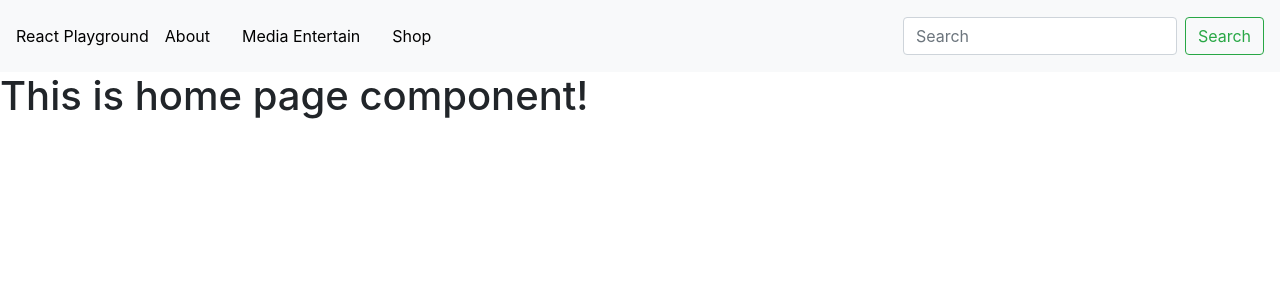
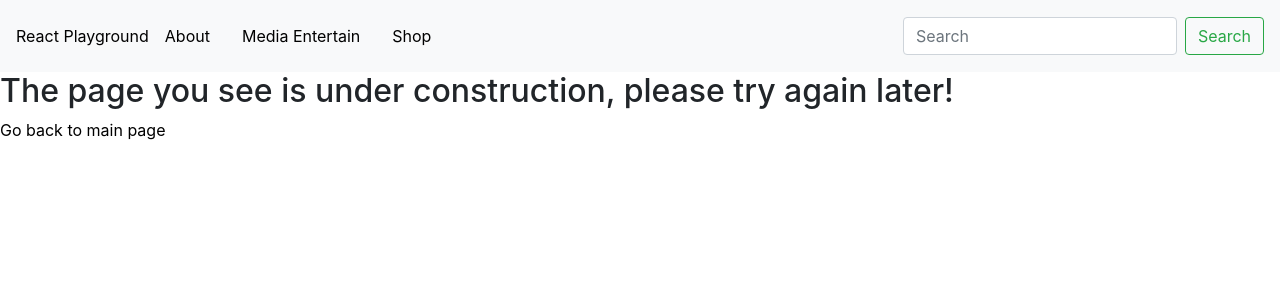
Before and after one commit to hoangkh/react-app, a React (Create React App) app: page /under-construction in a window 1280 px wide. Shown: the top 300 px of the page. Built offline with nearby package versions, Linux system fonts and the light colour scheme.

Commit message:
added error pages

```diff
--- a/src/App.js
+++ b/src/App.js
@@ -10,6 +10,9 @@ import { FontAwesomeIcon } from '@fortawesome/react-fontawesome'
 
 import Home from "./components/pages/HomePage";
 import About from "./components/pages/AboutPage";
+import NotFoundPage from "./components/pages/NotFoundPage";
+import UnderConstructionPage from "./components/pages/UnderConstructionPage";
+
 import MediaEntertain from "./components/media-entertain/Main";
 import Shop from "./components/shop/Shop";
 
@@ -42,8 +45,14 @@ export default function App() {
           <Route path="/shop">
             <Shop />
           </Route>
-          <Route path="/">
+          <Route path="/under-construction">
+            <UnderConstructionPage />
+          </Route>
+          <Route exact path="/">
             <Home />
+          </Route>
+          <Route path="*">
+            <NotFoundPage />
           </Route>
         </Switch>
     </Router>
--- /dev/null
+++ b/src/components/pages/NotFoundPage.js
@@ -0,0 +1,10 @@
+import React from 'react';
+import {  Link } from "react-router-dom";
+
+function NotFoundPage() {
+    return <div id="notfound-page"><h2>This is Not found page</h2>
+    <Link to="/" className="brand-name">Go back to main page</Link>
+    </div>;
+  }
+
+export default NotFoundPage;
--- /dev/null
+++ b/src/components/pages/UnderConstructionPage.js
@@ -0,0 +1,10 @@
+import React from 'react';
+import {  Link } from "react-router-dom";
+
+function UnderConstructionPage() {
+    return <div id="under-construction-page"><h2>The page you see is under construction, please try again later!</h2>
+    <Link to="/" className="brand-name">Go back to main page</Link>
+    </div>;
+  }
+
+export default UnderConstructionPage;
--- a/src/components/shop/Header.js
+++ b/src/components/shop/Header.js
@@ -11,7 +11,7 @@ function Header() {
         <Navbar.Toggle aria-controls="basic-navbar-nav" />
         <Navbar.Collapse id="basic-navbar-nav">
           <Nav className="mr-auto">
-            <Link className="menu-items" to="/shop">Men</Link>
+            <Link className="menu-items" to="/under-construction">Men</Link>
             <Link className="menu-items" to="/shop">Woman</Link>
             <Link className="menu-items" to="/shop">Kids</Link>
             <Link className="menu-items" to="/shop">Accessories</Link>
```
